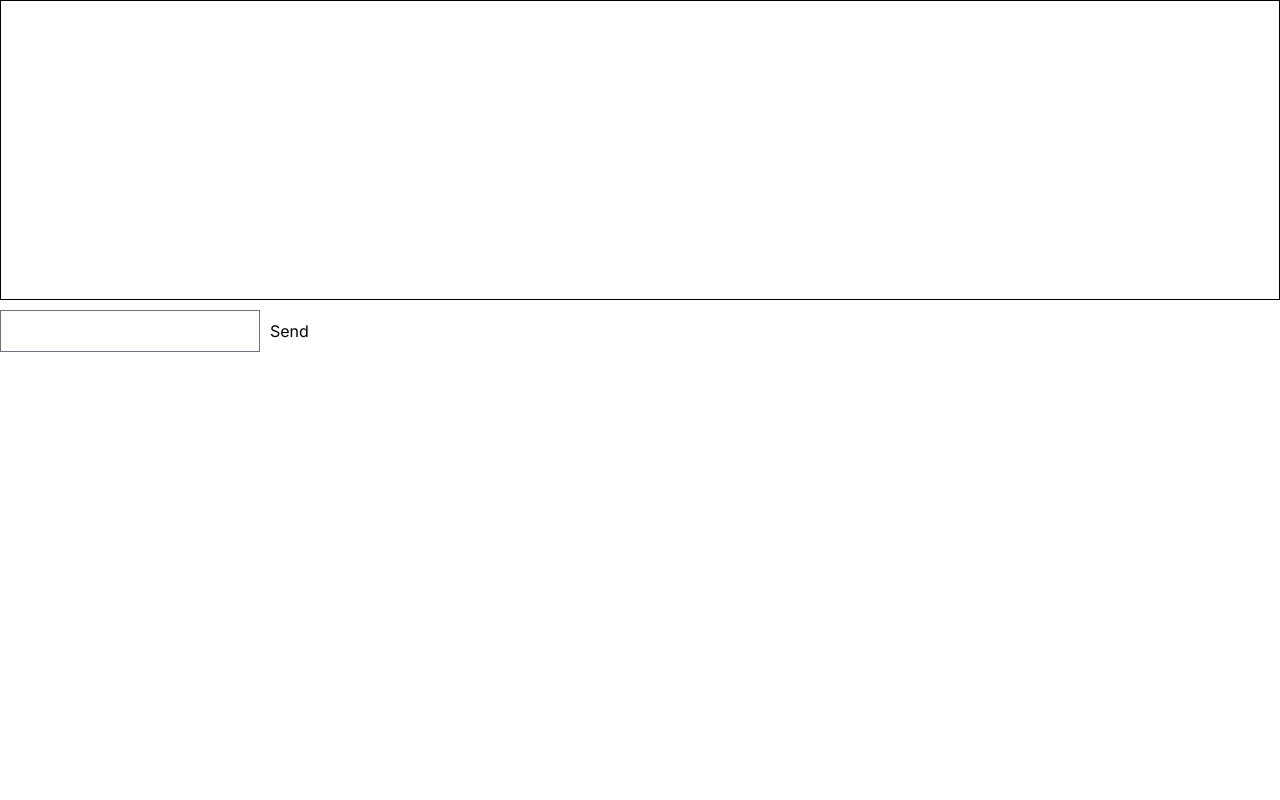
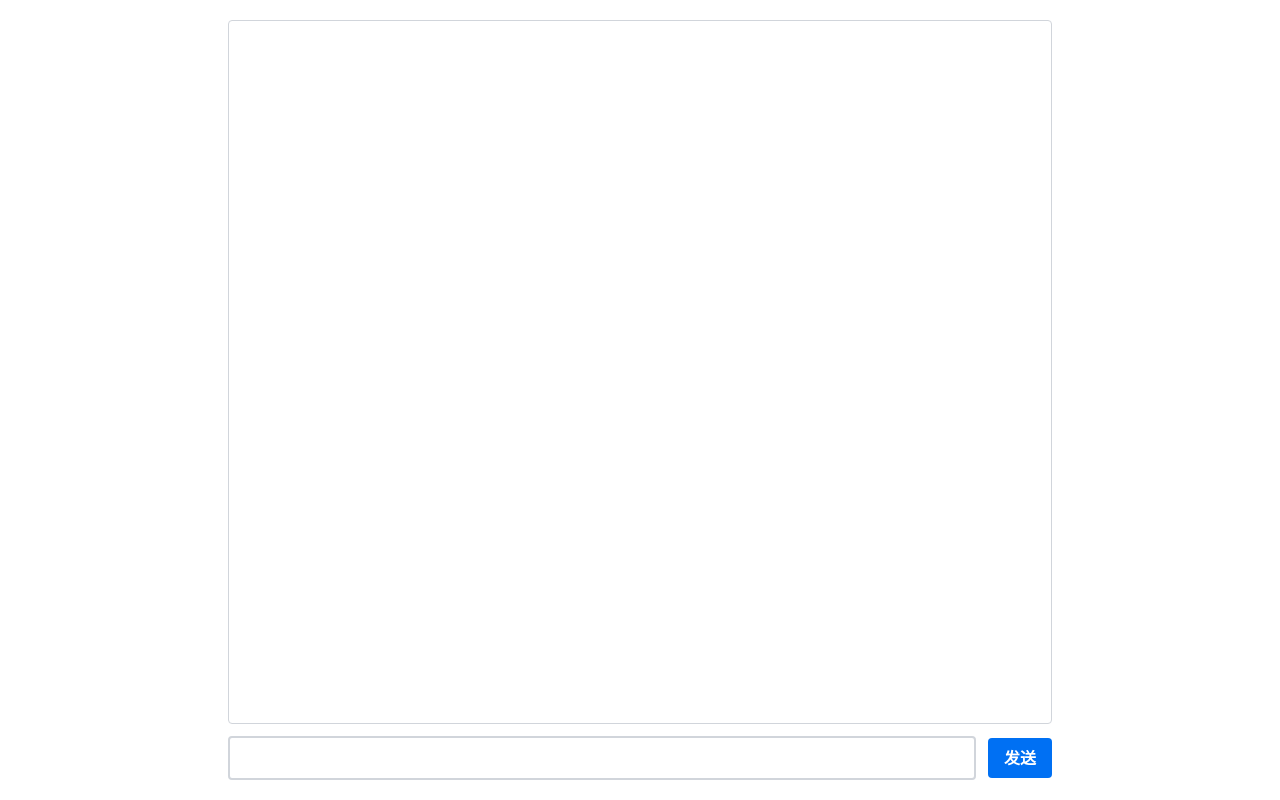
Before and after one commit to youidian/next-js-demo, a Next.js app: page /chat in a window 1280 px wide. Built offline with nearby package versions, Linux system fonts and the light colour scheme; a web font is replaced by a local one.

Commit message:
优化聊天对话页面样式

```diff
--- a/app/chat/page.tsx
+++ b/app/chat/page.tsx
@@ -5,6 +5,11 @@ export default function Page() {
     const [messages, setMessages] = useState([]);
     const [inputValue, setInputValue] = useState('');
     const messagesEndRef = useRef(null);
+
+    // Simulate AI responses for demonstration
+    const getAIResponse = (userInput) => {
+        return `AI response to "${userInput}"`;
+    }
 
     const scrollToBottom = () => {
         messagesEndRef.current?.scrollIntoView({ behavior: "smooth" });
@@ -20,7 +25,11 @@ export default function Page() {
 
     const handleSendClick = () => {
         if (inputValue.trim() !== '') {
-            setMessages([...messages, inputValue]);
+            // Add user message
+            setMessages([...messages, { text: inputValue, sender: 'user' }]);
+            // Add AI response
+            const aiResponse = getAIResponse(inputValue);
+            setMessages(messages => [...messages, { text: aiResponse, sender: 'ai' }]);
             setInputValue('');
         }
     }
@@ -32,21 +41,32 @@ export default function Page() {
     }
 
     return (
-        <div>
-            <div style={{ height: '300px', overflow: 'auto', border: '1px solid black', marginBottom: '10px' }}>
+        <div className="flex justify-center w-full px-52">
+        <div className="flex flex-col justify-center h-screen p-5 min-w-full ">
+            <div className="overflow-auto border border-gray-300 mb-3 p-3 flex-grow rounded">
                 {messages.map((message, index) => (
-                    <div key={index}>{message}</div>
+                    <div key={index} className={`mb-2 max-w-fit p-2 rounded-lg ${message.sender === 'ai' ? 'bg-blue-100' : 'bg-green-100 ml-auto text-right'}`}>
+                        {message.text}
+                    </div>
                 ))}
                 <div ref={messagesEndRef} />
             </div>
+            <div className="flex justify-between items-center">
                 <input
                     type="text"
                     value={inputValue}
                     onChange={handleInputChange}
                     onKeyPress={handleKeyPress}
-                style={{ marginRight: '10px' }}
+                    className="flex-grow mr-3 p-2 border-2 border-gray-300 rounded"
                 />
-            <button onClick={handleSendClick}>Send</button>
+                <button
+                    onClick={handleSendClick}
+                    className="flex-none bg-blue-500 hover:bg-blue-700 text-white font-bold py-2 px-4 rounded"
+                >
+                    发送
+                </button>
+            </div>
+        </div>
         </div>
     );
 }
```
Lines whose indentation alone changed are shown as unchanged.
